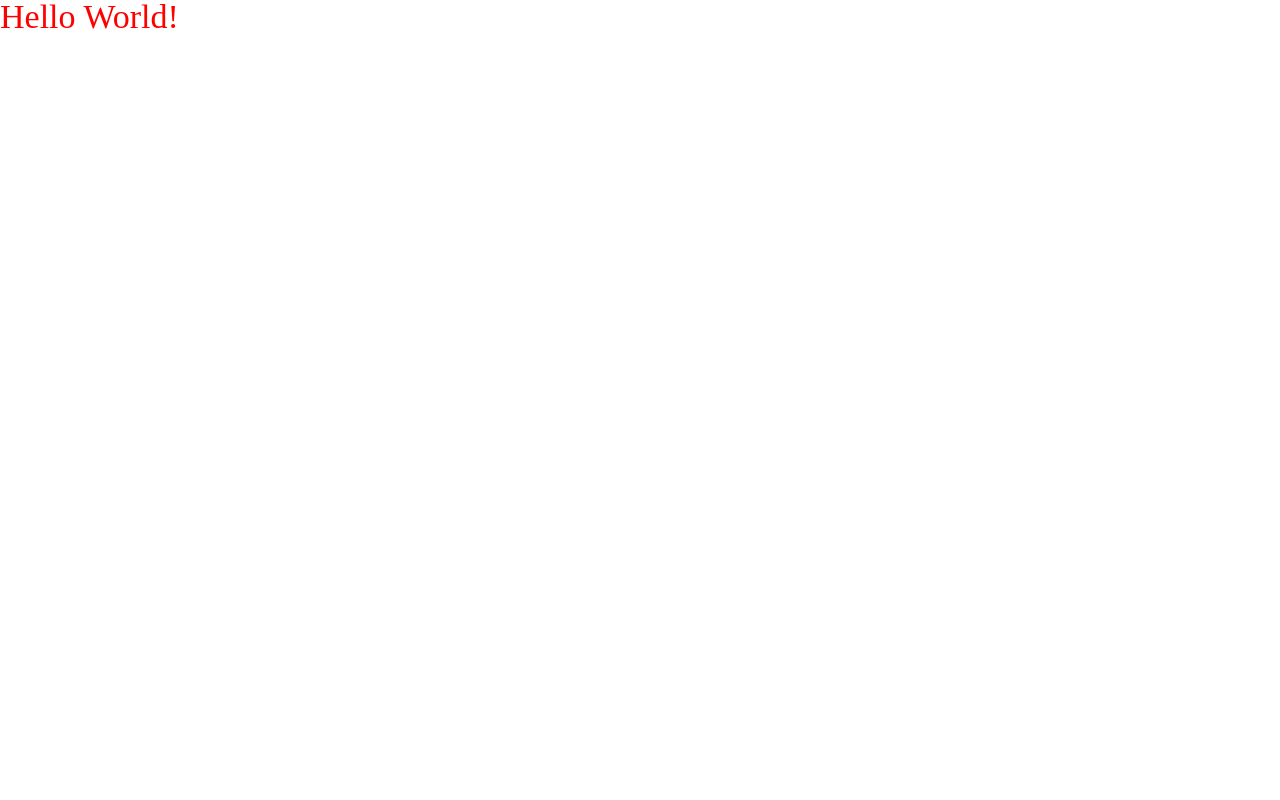
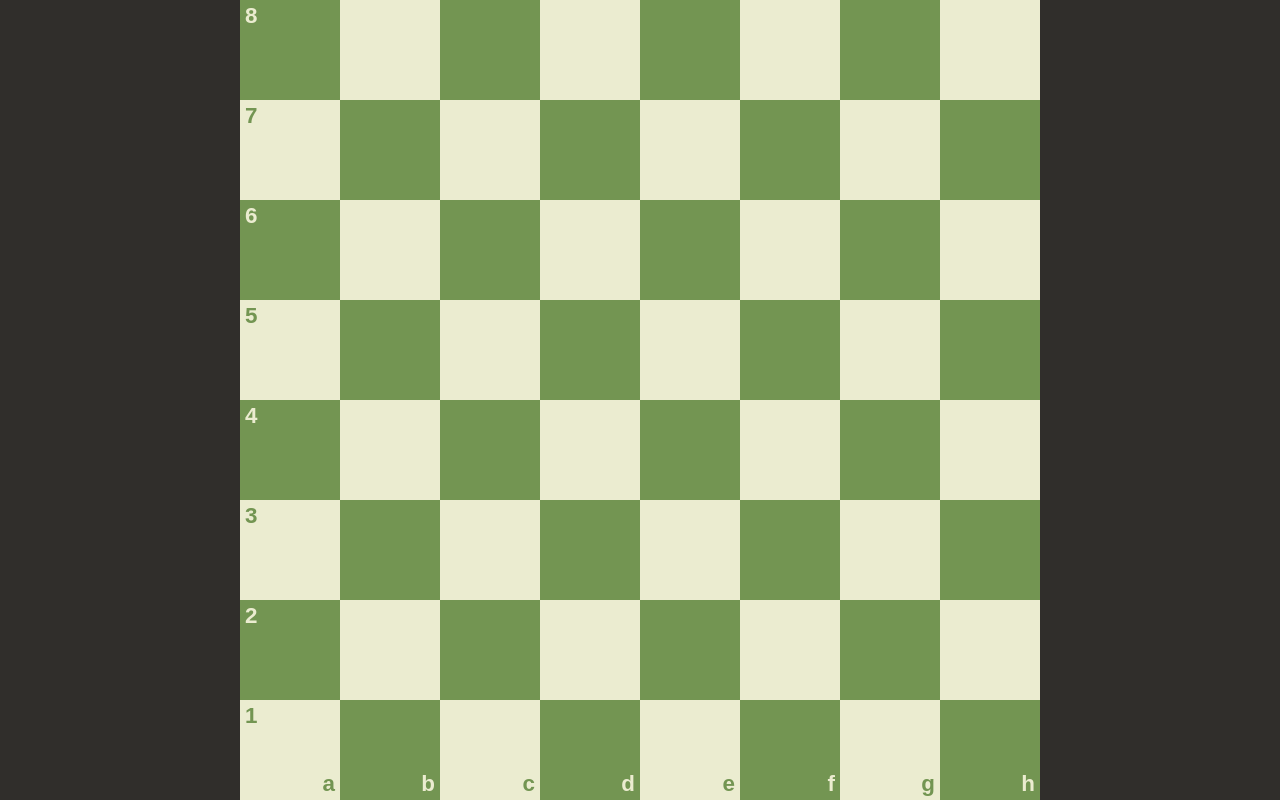
Before and after one commit to rajatdangat/chess-game, a React (Vite) app in the folder webapp/: page / in a window 1280 px wide. Built offline with nearby package versions, Linux system fonts and the light colour scheme.

Commit message:
feat: add chessboard component

```diff
--- a/webapp/src/App.tsx
+++ b/webapp/src/App.tsx
@@ -1,15 +1,19 @@
 import styled from "@emotion/styled";
+import Chessboard from "./components/Chessboard";
 
-const StyledText = styled.p`
-  color: red;
-  font-size: 34px;
+const Container = styled.div`
+  height: 100vh;
+  background-color: #302e2b;
+  display: flex;
+  justify-content: center;
+  align-items: center;
 `;
 
 function App() {
   return (
-    <div>
-      <StyledText>Hello World!</StyledText>
-    </div>
+    <Container>
+      <Chessboard />
+    </Container>
   );
 }
 
--- /dev/null
+++ b/webapp/src/components/Chessboard.tsx
@@ -0,0 +1,82 @@
+import styled from "@emotion/styled";
+
+const darkBoardBg = "#739552";
+const lightBoardBg = "#ebecd0";
+
+const Board = styled.div`
+  height: 800px;
+  width: 800px;
+  background-color: ${darkBoardBg};
+  display: flex;
+  flex-wrap: wrap;
+  flex-direction: column-reverse;
+`;
+
+const BoardSquare = styled.div`
+  height: 100px;
+  width: 100px;
+  flex-shrink: 0;
+  position: relative;
+
+  .light {
+    color: ${lightBoardBg};
+  }
+
+  .dark {
+    color: ${darkBoardBg};
+  }
+`;
+
+const WhiteSquare = styled(BoardSquare)`
+  background-color: ${lightBoardBg};
+`;
+
+const TransparentSquare = styled(BoardSquare)`
+  background-color: transparent;
+`;
+
+const SquareLabel = styled.p`
+  position: absolute;
+  font-weight: 600;
+  font-size: 1.4rem;
+  font-family: sans-serif;
+`;
+
+const YLabel = styled(SquareLabel)`
+  top: 5px;
+  left: 5px;
+`;
+
+const XLabel = styled(SquareLabel)`
+  bottom: 5px;
+  right: 5px;
+`;
+
+const xCoords = ["a", "b", "c", "d", "e", "f", "g", "h"];
+
+const yCoords = ["1", "2", "3", "4", "5", "6", "7", "8"];
+
+const Chessboard = () => {
+  return (
+    <Board>
+      {xCoords.map((x, xIndex) =>
+        yCoords.map((y, yIndex) =>
+          (xIndex % 2 === 0 && yIndex % 2 === 0) ||
+          (xIndex % 2 === 1 && yIndex % 2 == 1) ? (
+            <WhiteSquare key={x + y}>
+              {xIndex === 0 && <YLabel className="dark">{y}</YLabel>}
+              {yIndex === 0 && <XLabel className="dark">{x}</XLabel>}
+            </WhiteSquare>
+          ) : (
+            <TransparentSquare key={x + y}>
+              {xIndex === 0 && <YLabel className="light">{y}</YLabel>}
+              {yIndex === 0 && <XLabel className="light">{x}</XLabel>}
+            </TransparentSquare>
+          )
+        )
+      )}
+    </Board>
+  );
+};
+
+export default Chessboard;
```
